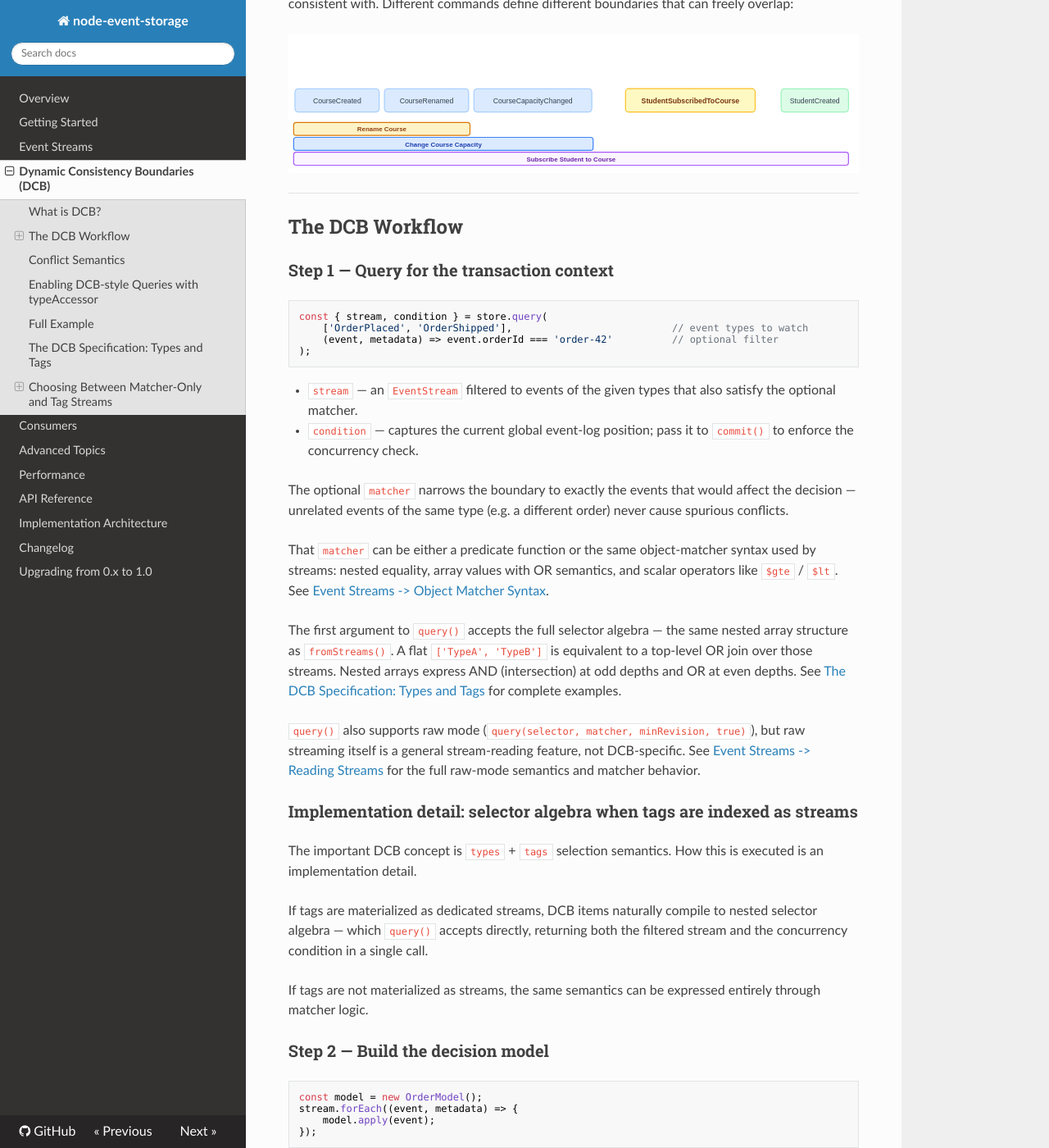
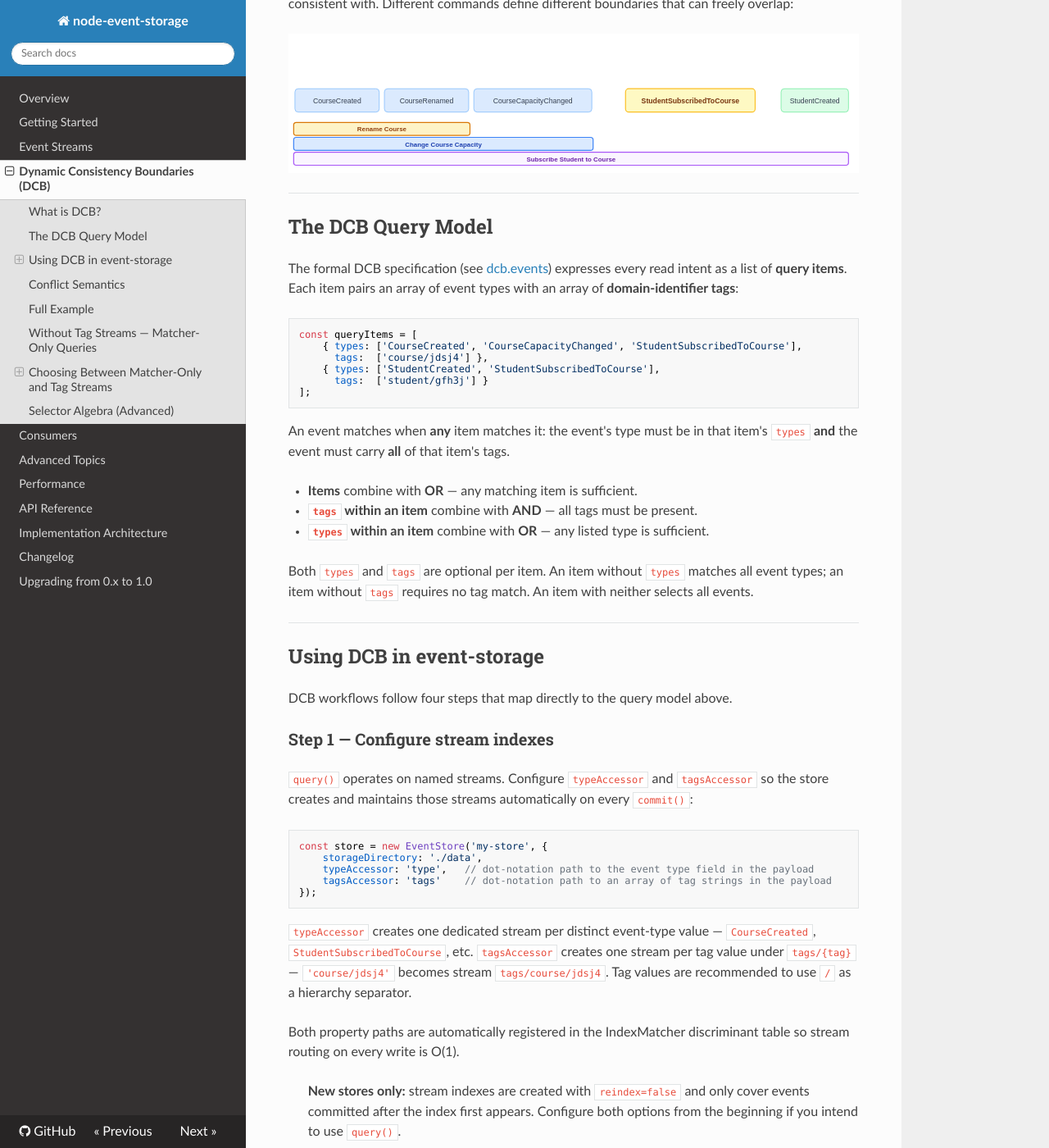
Before and after one commit to albe/node-event-storage, an MkDocs documentation site: the page built from docs/dcb.md, in a window 1280 px wide and 1400 px high, scrolled down 923 px. Shown: the whole window at 82% size. Built offline with MkDocs 1.6.1, drawn with Linux system fonts in a browser that asks for light colours; nearby versions of some CDN libraries; some of the changed text lies outside the part shown.

Commit message:
Update documentation

````diff
--- a/docs/advanced.md
+++ b/docs/advanced.md
@@ -59,6 +59,39 @@ const eventstore = new EventStore('my-event-store', {
     storageConfig: { syncOnFlush: true }
 });
 ```
+
+## Dynamic Stream Indexing
+
+On every `commit()`, EventStore can automatically maintain dedicated streams for any payload property. The high-level options `typeAccessor` and `tagsAccessor` are convenient shorthands; `streamSources` is the generic mechanism they build on.
+
+Each entry in `streamSources` specifies a dot-notation `path` into the event payload and a `nameBuilder(value) => streamName` function. Scalar property values are passed to `nameBuilder` directly; array values are iterated so each element produces its own stream. Non-string and empty values are skipped silently.
+
+```javascript
+const store = new EventStore('my-store', {
+    storageDirectory: './data',
+    streamSources: [
+        // one stream per tenant — 'acme' → stream 'tenant/acme'
+        { path: 'tenantId', nameBuilder: (v) => `tenant/${v}` },
+        // one stream per tag value (equivalent to tagsAccessor: 'tags')
+        { path: 'tags',     nameBuilder: (v) => `tags/${v}` }
+    ]
+});
+```
+
+`typeAccessor` and `tagsAccessor` are shorthand for:
+
+```javascript
+streamSources: [
+    { path: 'type', nameBuilder: (v) => v },           // typeAccessor: 'type'
+    { path: 'tags', nameBuilder: (v) => `tags/${v}` }  // tagsAccessor: 'tags'
+]
+```
+
+with the additional benefit that `typeAccessor` and `tagsAccessor` also wire into `DcbQuery` resolution for the `types` and `tags` fields.
+
+Each source's `payload.<path>` is automatically added to `matcherProperties` so the IndexMatcher routes index writes in O(1) rather than scanning all registered matchers.
+
+---
 
 ## Storage Configuration
 
--- a/docs/changelog.md
+++ b/docs/changelog.md
@@ -4,6 +4,13 @@
 
 - Extended `JoinEventStream` with nested selector-algebra composition (`OR` at depth 0, `AND` at depth 1, then alternating), available through `fromStreams`.
 - Updated DCB documentation to describe `types`/`tags` semantics with optional tag-stream indexing and matcher-only execution trade-offs.
+- Added `DcbQuery` shorthand syntax for `query()`: pass `{ items: [{ types, tags }] }` directly instead of constructing the nested selector algebra by hand. Requires `typeAccessor` and/or `tagsAccessor` to be configured for the respective fields.
+- Added `tagsAccessor` option: dot-notation path to an array of tag strings in the event payload. On every `commit()`, one `tags/{tag}` stream is created per distinct value with O(1) IndexMatcher routing.
+- Added `streamSources` option: generic stream-index definitions as `[{ path, nameBuilder }]` entries. `typeAccessor` and `tagsAccessor` are now shorthands that register a source internally; custom sources can produce any stream name from any payload property, including array-valued fields.
+
+## 1.3.5
+
+- Fix edge case in JoinStream when reading interleaved streams that lead to read buffer backtracking
 
 ## 1.3.4
 
--- a/docs/dcb.md
+++ b/docs/dcb.md
@@ -20,55 +20,107 @@ DCB resolves this by letting each command handler declare exactly which events i
 
 ---
 
-## The DCB Workflow
+## The DCB Query Model
 
-### Step 1 — Query for the transaction context
+The formal DCB specification (see [dcb.events](https://dcb.events)) expresses every read intent as a list of **query items**. Each item pairs an array of event types with an array of **domain-identifier tags**:
+
+```javascript
+const queryItems = [
+    { types: ['CourseCreated', 'CourseCapacityChanged', 'StudentSubscribedToCourse'],
+      tags:  ['course/jdsj4'] },
+    { types: ['StudentCreated', 'StudentSubscribedToCourse'],
+      tags:  ['student/gfh3j'] }
+];
+```
+
+An event matches when **any** item matches it: the event's type must be in that item's `types` **and** the event must carry **all** of that item's tags.
+
+- **Items** combine with **OR** — any matching item is sufficient.
+- **`tags` within an item** combine with **AND** — all tags must be present.
+- **`types` within an item** combine with **OR** — any listed type is sufficient.
+
+Both `types` and `tags` are optional per item. An item without `types` matches all event types; an item without `tags` requires no tag match. An item with neither selects all events.
+
+---
+
+## Using DCB in event-storage
+
+DCB workflows follow four steps that map directly to the query model above.
+
+### Step 1 — Configure stream indexes
+
+`query()` operates on named streams. Configure `typeAccessor` and `tagsAccessor` so the store creates and maintains those streams automatically on every `commit()`:
+
+```javascript
+const store = new EventStore('my-store', {
+    storageDirectory: './data',
+    typeAccessor: 'type',   // dot-notation path to the event type field in the payload
+    tagsAccessor: 'tags'    // dot-notation path to an array of tag strings in the payload
+});
+```
+
+`typeAccessor` creates one dedicated stream per distinct event-type value — `CourseCreated`, `StudentSubscribedToCourse`, etc. `tagsAccessor` creates one stream per tag value under `tags/{tag}` — `'course/jdsj4'` becomes stream `tags/course/jdsj4`. Tag values are recommended to use `/` as a hierarchy separator.
+
+Both property paths are automatically registered in the IndexMatcher discriminant table so stream routing on every write is O(1).
+
+> **New stores only:** stream indexes are created with `reindex=false` and only cover events committed after the index first appears. Configure both options from the beginning if you intend to use `query()`.
+
+### Step 2 — Query with DcbQuery
+
+Pass a `DcbQuery` object directly to `query()`. Its `items` array maps one-to-one to the query model:
+
+```javascript
+const { stream, condition } = store.query({
+    items: [
+        { types: ['CourseCreated', 'CourseCapacityChanged'], tags: ['course/jdsj4'] },
+        { types: ['StudentCreated'],                          tags: ['student/gfh3j'] }
+    ]
+});
+```
+
+`query()` detects the `{ items }` shape, compiles each item to the equivalent selector algebra internally, and returns:
+
+- **`stream`** — an `EventStream` of all matching events.
+- **`condition`** — the query definition and current global event-log position; pass it to `commit()` to enforce the concurrency check.
+
+An optional second argument further narrows the boundary to exactly the events that would affect the decision:
 
 ```javascript
 const { stream, condition } = store.query(
-    ['OrderPlaced', 'OrderShipped'],                           // event types to watch
-    (event, metadata) => event.orderId === 'order-42'          // optional filter
+    { items: [{ types: ['OrderPlaced', 'OrderShipped'] }] },
+    (event, metadata) => event.orderId === 'order-42'   // optional matcher
 );
 ```
 
-- `stream` — an `EventStream` filtered to events of the given types that also satisfy the optional matcher.
-- `condition` — captures the current global event-log position; pass it to `commit()` to enforce the concurrency check.
+The matcher can be a predicate function or the object-matcher syntax (see [Event Streams → Object Matcher Syntax](streams.md#object-matcher-syntax)). Unrelated events of the same type (e.g. a different order) never cause spurious conflicts.
 
-The optional `matcher` narrows the boundary to exactly the events that would affect the decision — unrelated events of the same type (e.g. a different order) never cause spurious conflicts.
+> **Note:** streams listed in the query that do not exist yet are still checked correctly at commit time — a stream created by another writer between `query()` and `commit()` is included in the conflict check.
 
-That `matcher` can be either a predicate function or the same object-matcher syntax used by streams: nested equality, array values with OR semantics, and scalar operators like `$gte` / `$lt`. See [Event Streams -> Object Matcher Syntax](streams.md#object-matcher-syntax).
+`query()` treats missing referenced streams as empty sets — a missing stream in an `OR` group has no effect; a missing stream in an `AND` group makes that branch yield nothing.
 
-The first argument to `query()` accepts the full selector algebra — the same nested array structure as `fromStreams()`. A flat `['TypeA', 'TypeB']` is equivalent to a top-level OR join over those streams. Nested arrays express AND (intersection) at odd depths and OR at even depths. See [The DCB Specification: Types and Tags](#the-dcb-specification-types-and-tags) for complete examples.
+### Step 3 — Build the decision model
 
-`query()` also supports raw mode (`query(selector, matcher, minRevision, true)`), but raw streaming itself is a general stream-reading feature, not DCB-specific. See [Event Streams -> Reading Streams](streams.md#reading-streams) for the full raw-mode semantics and matcher behavior.
-
-### Implementation detail: selector algebra when tags are indexed as streams
-
-The important DCB concept is `types` + `tags` selection semantics. How this is executed is an implementation detail.
-
-If tags are materialized as dedicated streams, DCB items naturally compile to nested selector algebra — which `query()` accepts directly, returning both the filtered stream and the concurrency condition in a single call.
-
-If tags are not materialized as streams, the same semantics can be expressed entirely through matcher logic.
-
-### Step 2 — Build the decision model
+Iterate the stream to reconstruct the application state relevant to the command:
 
 ```javascript
-const model = new OrderModel();
+const model = new CourseModel();
 stream.forEach((event, metadata) => {
     model.apply(event);
 });
 ```
 
-### Step 3 — Commit with the condition
+### Step 4 — Commit with the condition
+
+Commit the resulting events together with the condition captured in Step 2:
 
 ```javascript
 try {
-    store.commit('order-42', [{ type: 'OrderShipped', orderId: 'order-42', ... }], condition, () => {
-        console.log('Committed successfully');
-    });
+    store.commit('enrollment-...', [
+        { type: 'StudentSubscribedToCourse', courseId: 'jdsj4', studentId: 'gfh3j', tags: ['course/jdsj4', 'student/gfh3j'] }
+    ], condition);
 } catch (e) {
     if (e instanceof EventStore.OptimisticConcurrencyError) {
-        // A conflicting event appeared — replay and retry
+        // A conflicting event appeared between query and commit — replay and retry
     }
 }
 ```
@@ -83,36 +135,6 @@ try {
 | New events appeared, but none match the `matcher` | ✅ No conflict |
 | New events appeared and at least one matches the `matcher` | ❌ `OptimisticConcurrencyError` |
 | New events appeared and no `matcher` was provided | ❌ `OptimisticConcurrencyError` |
-
----
-
-## Enabling DCB-style Queries with `typeAccessor`
-
-`query()` requires a named stream per event type. Configure `typeAccessor` to have those streams created and maintained automatically on every `commit()`:
-
-```javascript
-const store = new EventStore('my-store', {
-    storageDirectory: './data',
-    typeAccessor: 'type'   // dot-notation path to the type field in the event payload
-});
-```
-
-`typeAccessor` accepts a dot-notation path string (e.g. `'type'`, `'meta.kind'`) pointing to the event type field, which also enables faster index routing. For non-standard event layouts a function `(event) => string` can be used instead.
-
-Type stream names currently map directly to event types (for example `CourseCreated`).
-
-`query()` treats missing referenced streams as empty sets. This applies both to type-stream lists and nested selector algebra.
-
-In selector terms:
-
-- missing stream in an `OR` group: no effect,
-- missing stream in an `AND` group: that branch becomes empty.
-
-> **New stores only**: type indexes are built with `reindex=false` — they only cover events committed *after* the index was first created. Always configure `typeAccessor` from the beginning if you intend to use `query()`.
-
-> **CommitCondition timing**: the condition captures the global store length at the moment `query()` is called. At commit time, the conflict check includes all streams referenced by the selector that exist *at that point* — including streams created between the `query()` and `commit()` calls. This means a type stream or tag stream created by another writer during that window is automatically included in the conflict check, with no race gap.
-
-Tag streams are optional. DCB queries can be implemented without any tag streams by using matcher logic only.
 
 ---
 
@@ -154,54 +176,13 @@ store.on('ready', () => {
 
 ---
 
-## The DCB Specification: Types and Tags
+## Without Tag Streams — Matcher-Only Queries
 
-The formal DCB specification expresses a query as a list of **query items**, each pairing an array of event types with an array of **domain-identifier tags**:
-
-```
-queryItems = [
-  { types: ['CourseCreated', 'CourseCapacityChanged', 'StudentSubscribedToCourse'],
-    tags:  ['course:jdsj4'] },
-  { types: ['StudentCreated', 'StudentSubscribedToCourse'],
-    tags:  ['student:gfh3j'] }
-]
-```
-
-An event matches when **any** item matches it: the event's type must be in that item's `types` **and** the event must carry **all** of that item's tags.
-
-Equivalent selector intent (when tags are represented as streams):
-
-- query level (`items`): `OR`
-- per-item `tags`: `AND`
-- per-item `types`: `OR`
-
-When tags are materialized as dedicated streams, pass the nested selector directly to `query()` — it returns both the filtered stream and the concurrency condition in one call, using the same alternating OR/AND depth semantics described in [Joining Streams](streams.md#joining-streams):
+Tag streams are optional. When tag cardinality is low or write throughput is the primary concern, encode the per-item tag logic in the `matcher` instead. Pass the union of all relevant types and evaluate tag membership at read time:
 
 ```javascript
-const courseId  = 'course:jdsj4';
-const studentId = 'student:gfh3j';
-
-const { stream, condition } = store.query([
-    [courseId, ['CourseCreated', 'CourseCapacityChanged', 'StudentSubscribedToCourse']],
-    [studentId, ['StudentCreated', 'StudentSubscribedToCourse']]
-]);
-```
-
-- depth 0 (top-level array): OR across query items
-- depth 1 (second-level arrays): AND — tag stream intersected with the type-group stream
-- depth 2 (third-level arrays): OR across event types
-
-Selection happens at the index level: only events at the intersection of the tag stream and the relevant type streams are yielded, without deserializing unrelated documents. Missing streams are treated as empty — an `OR` branch with no matching stream is skipped; an `AND` branch containing a missing stream yields nothing.
-
-```javascript
-store.commit('enrollment-...', [{ type: 'StudentSubscribedToCourse', ... }], condition);
-```
-
-Without tag streams, the same intent can be expressed using the `matcher` function. Pass the union of all types, and encode per-item tag logic in the matcher:
-
-```javascript
-const courseId  = 'course:jdsj4';
-const studentId = 'student:gfh3j';
+const courseId  = 'course/jdsj4';
+const studentId = 'student/gfh3j';
 
 const { stream, condition } = store.query(
     ['CourseCreated', 'CourseCapacityChanged', 'StudentCreated', 'StudentSubscribedToCourse'],
@@ -214,6 +195,10 @@ const { stream, condition } = store.query(
 );
 ```
 
+This requires no `tagsAccessor` configuration and no tag-stream writes. The trade-off is that more events must be deserialized at read time to evaluate the matcher.
+
+---
+
 ## Choosing Between Matcher-Only and Tag Streams
 
 Both approaches are valid and can coexist.
@@ -223,8 +208,8 @@ Both approaches are valid and can coexist.
 
 Rule of thumb:
 
-- higher write load / lower read selectivity pressure -> matcher-only is often better,
-- lower write load / high tag diversity with many matcher misses -> tag streams are often better.
+- higher write load / lower read selectivity pressure → matcher-only is often better,
+- lower write load / high tag diversity with many matcher misses → tag streams are often better.
 
 ### Benchmark findings and practical recommendation
 
@@ -248,7 +233,7 @@ Recent measurements with that setup produced the following excerpt:
 Mode definitions and how to apply them in practice:
 
 - **Matcher-only**: query by event types and evaluate tags only via matcher logic at read time. Practical setup: keep type streams, avoid tag streams, call `query(types, matcher)`.
-- **Tag-streams**: materialize tags as dedicated streams and build DCB context from stream selectors. Practical setup: create tag streams (manually or in pre-commit) and query through `query()` with nested selector algebra.
+- **Tag-streams**: materialize tags as dedicated streams and build DCB context from stream selectors. Practical setup: configure `tagsAccessor` and use `DcbQuery` or nested selector algebra via `query()`.
 - **Semester-bounded stream**: write all decision-relevant events for a semester into `semesters/{id}` so the read context stays naturally bounded. Practical setup: choose business-bounded write streams first, then query only within that boundary.
 
 This demonstrates three important points:
@@ -263,3 +248,26 @@ For the semester case specifically, realistic systems typically need one more fi
 
 - keep one semester stream and intersect with enrollment-related event types during context read,
 - split into `semester/{id}/students`, `semester/{id}/courses`, and `semester/{id}/enrolments`, then build the DCB context from the join of those three streams.
+
+---
+
+## Selector Algebra (Advanced)
+
+`DcbQuery` compiles each item to the nested selector algebra that `query()` and `fromStreams()` understand natively. The algebra uses alternating OR/AND depth semantics (see [Joining Streams](streams.md#joining-streams)):
+
+- depth 0 (top-level array): OR across query items
+- depth 1 (per-item array): AND — tag stream intersected with the type-group stream
+- depth 2 (inner array): OR across event types
+
+The compiled form of the earlier DcbQuery example is equivalent to:
+
+```javascript
+const { stream, condition } = store.query([
+    ['tags/course/jdsj4', ['CourseCreated', 'CourseCapacityChanged']],
+    ['tags/student/gfh3j', ['StudentCreated']]
+]);
+```
+
+Selection happens at the index level: only events at the intersection of the tag stream and the relevant type streams are yielded, without deserializing unrelated documents.
+
+You can pass the nested array form directly to `query()` when the query shape cannot be expressed as a flat list of `{ types, tags }` items, or when you want full control over which streams are joined. A flat `['TypeA', 'TypeB']` is a top-level OR join over those streams. `query()` also supports raw mode — see [Event Streams → Reading Streams](streams.md#reading-streams).
````
